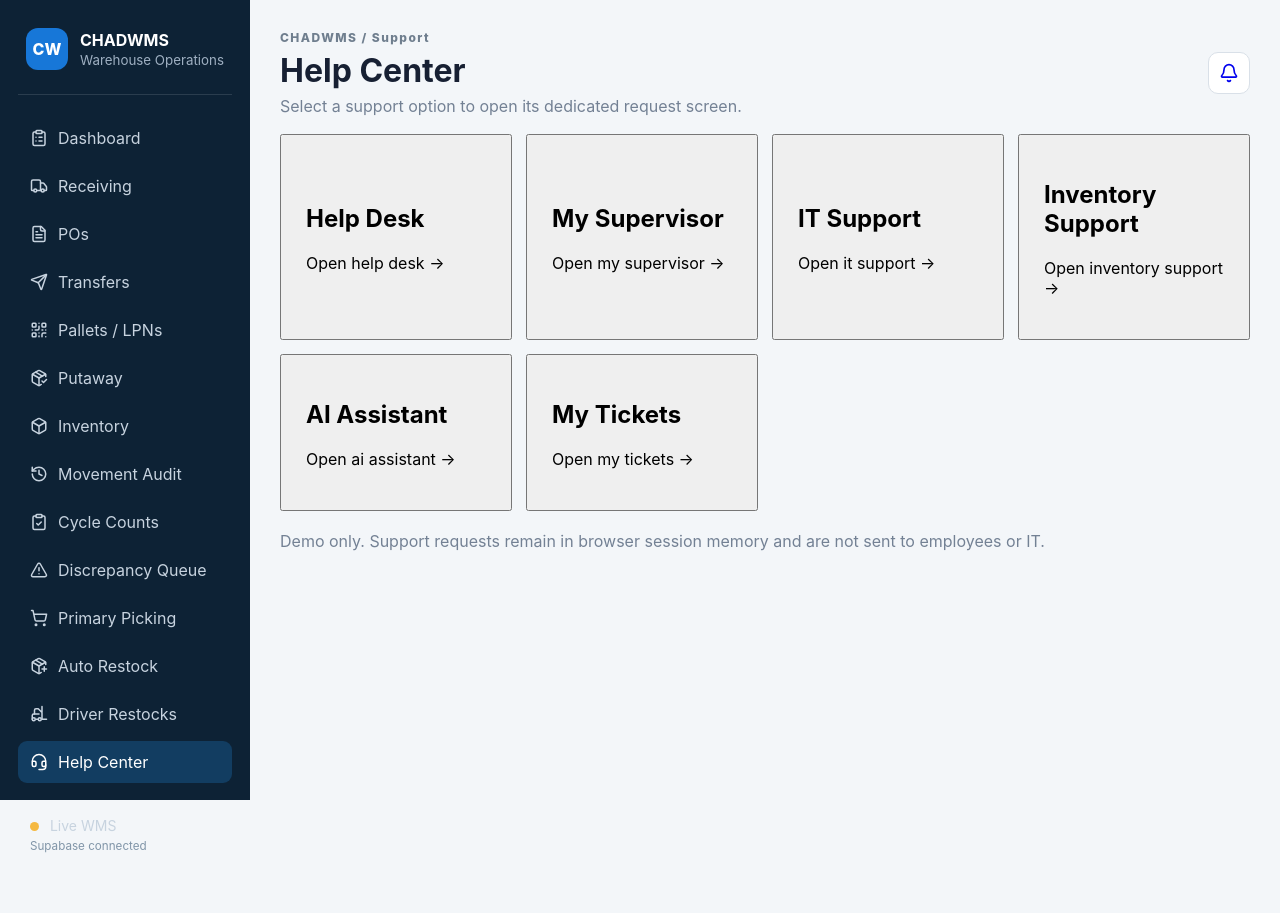
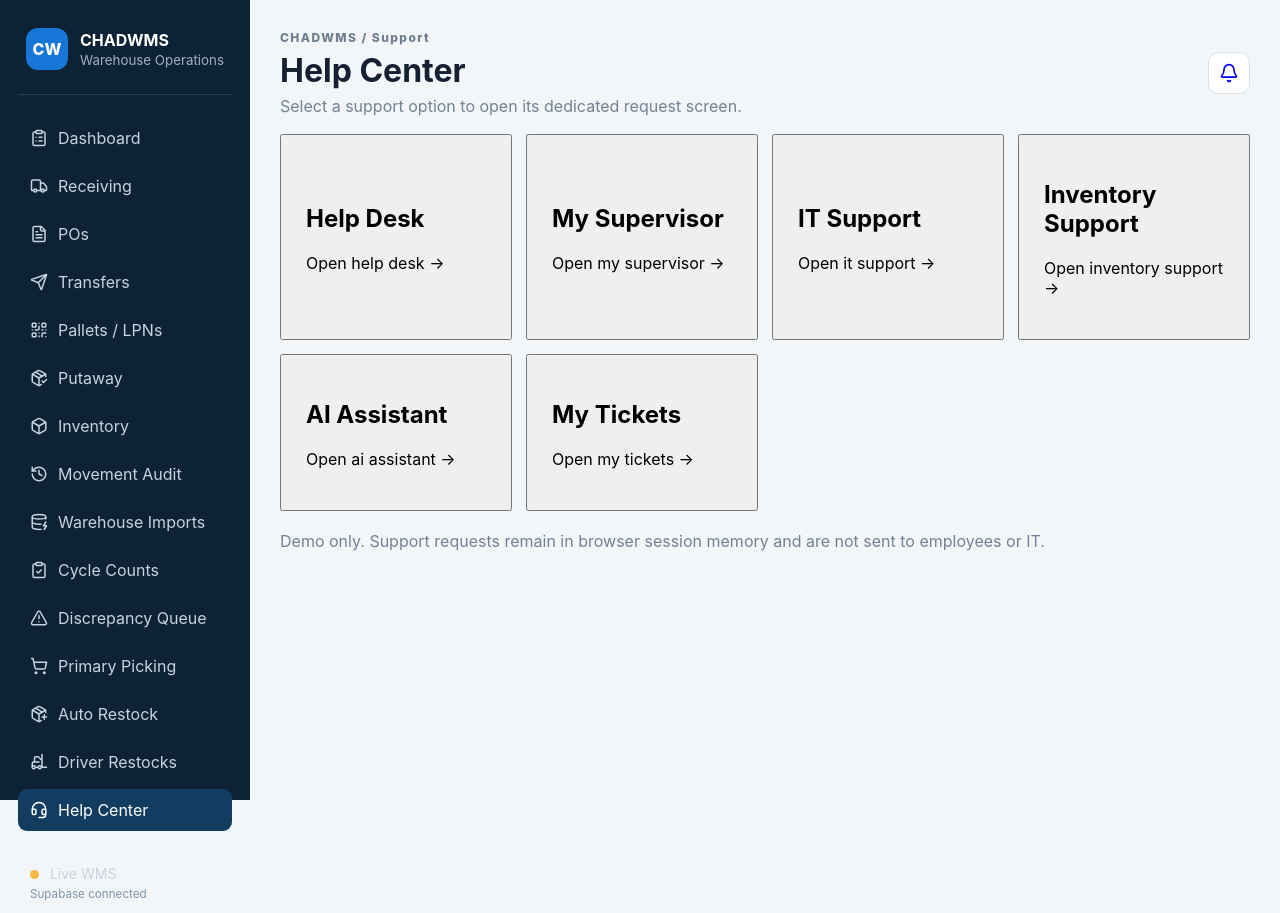
Before and after one commit to ZaspDragon/Chadwell-ERP-WMS-System, a Next.js app: page /help in a window 1280 px wide. Before the commit the page ends 865 px from the top, so only its background shows below. Built offline with nearby package versions, Linux system fonts and the light colour scheme.

Commit message:
Add warehouse inventory integration preview to navigation

```diff
--- a/components/WmsSidebar.tsx
+++ b/components/WmsSidebar.tsx
@@ -17,6 +17,7 @@ import {
   PackagePlus,
   Forklift,
   AlertTriangle,
+  DatabaseZap,
 } from "lucide-react";
 
 const navItems = [
@@ -27,6 +28,7 @@ const navItems = [
   { href: "/putaway", label: "Putaway", icon: PackageCheck },
   { href: "/inventory", label: "Inventory", icon: Box },
   { href: "/inventory/movements", label: "Movement Audit", icon: History },
+  { href: "/integrations/inventory", label: "Warehouse Imports", icon: DatabaseZap },
   { href: "/cycle-counts", label: "Cycle Counts", icon: ClipboardCheck },
   { href: "/discrepancies", label: "Discrepancy Queue", icon: AlertTriangle },
   { href: "/primary-picking", label: "Primary Picking", icon: ShoppingCart },
```
